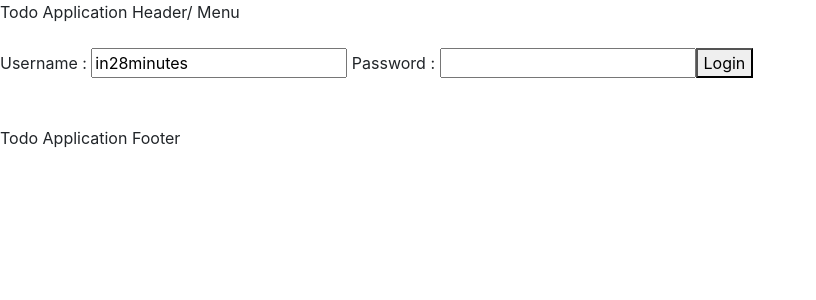
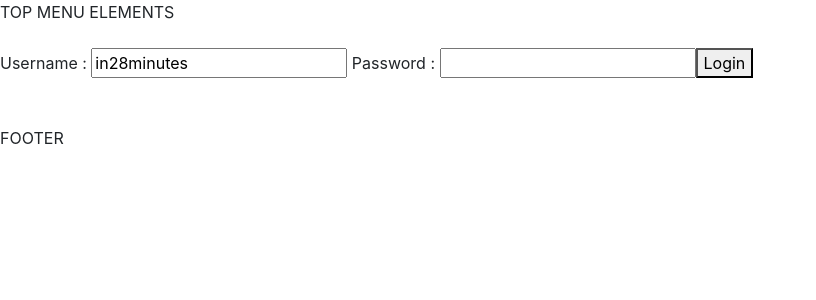
Before and after one commit to nguetcheu/todoApp-Frontend, an Angular app: page / in a window 1280 px wide. Shown: the top 300 px of the page, without its empty margins (0-816 px from the left). Built offline with nearby package versions, Linux system fonts and the light colour scheme.

Commit message:
Ajout du composant menu et footer

```diff
--- a/src/app/app.component.html
+++ b/src/app/app.component.html
@@ -1,5 +1,4 @@
-Todo Application Header/ Menu <br /><br />
+<app-menu></app-menu>
 <router-outlet></router-outlet>
 
-<br /><br />
-Todo Application Footer
+<app-footer></app-footer>
--- a/src/app/app.module.ts
+++ b/src/app/app.module.ts
@@ -8,9 +8,11 @@ import { LoginComponent } from './login/login.component';
 import { FormsModule } from '@angular/forms';
 import { ErrorComponent } from './error/error.component';
 import { ListTodosComponent } from './list-todos/list-todos.component';
+import { MenuComponent } from './menu/menu.component';
+import { FooterComponent } from './footer/footer.component';
 
 @NgModule({
-  declarations: [AppComponent, WelcomeComponent, LoginComponent, ErrorComponent, ListTodosComponent],
+  declarations: [AppComponent, WelcomeComponent, LoginComponent, ErrorComponent, ListTodosComponent, MenuComponent, FooterComponent],
   imports: [BrowserModule, AppRoutingModule, FormsModule],
   providers: [],
   bootstrap: [AppComponent],
--- /dev/null
+++ b/src/app/footer/footer.component.html
@@ -0,0 +1,2 @@
+<br /><br />
+FOOTER
--- /dev/null
+++ b/src/app/menu/menu.component.html
@@ -0,0 +1 @@
+TOP MENU ELEMENTS <br /><br />
```
Also changed, not shown: src/app/footer/footer.component.ts (added, +10 -0 lines), src/app/menu/menu.component.ts (added, +10 -0 lines), src/app/footer/footer.component.css (added), src/app/menu/menu.component.css (added), 2 other files (tests, documents, lock files or other folders).
